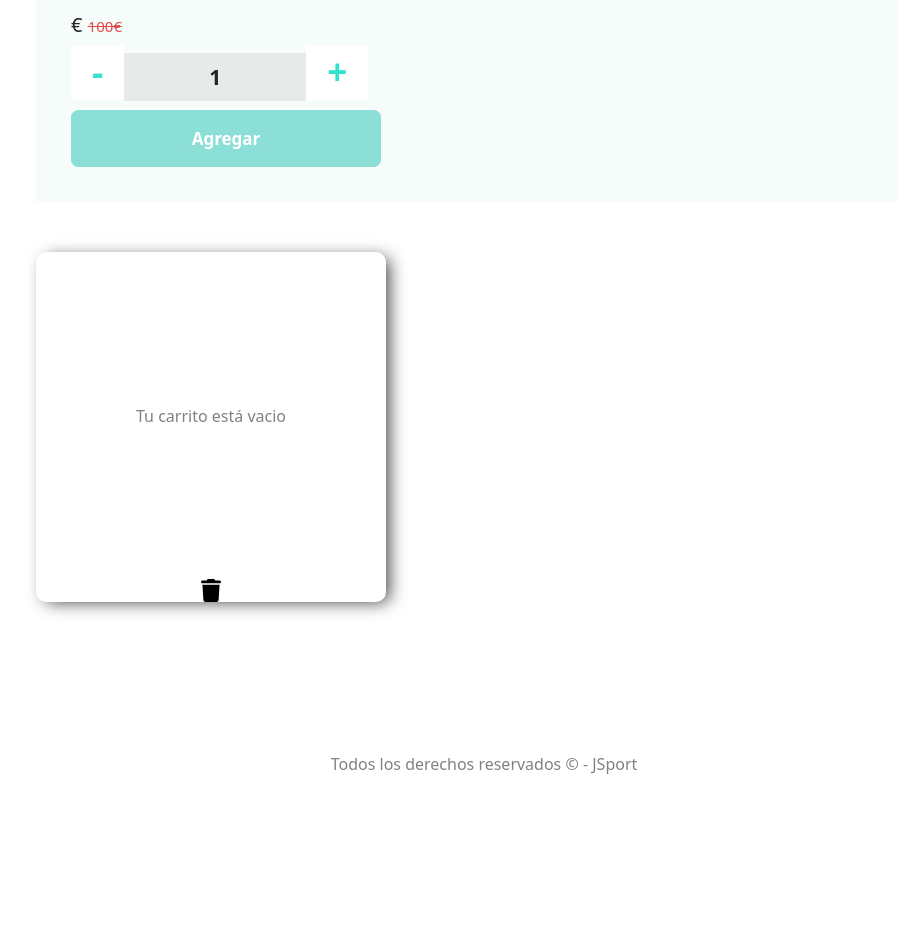
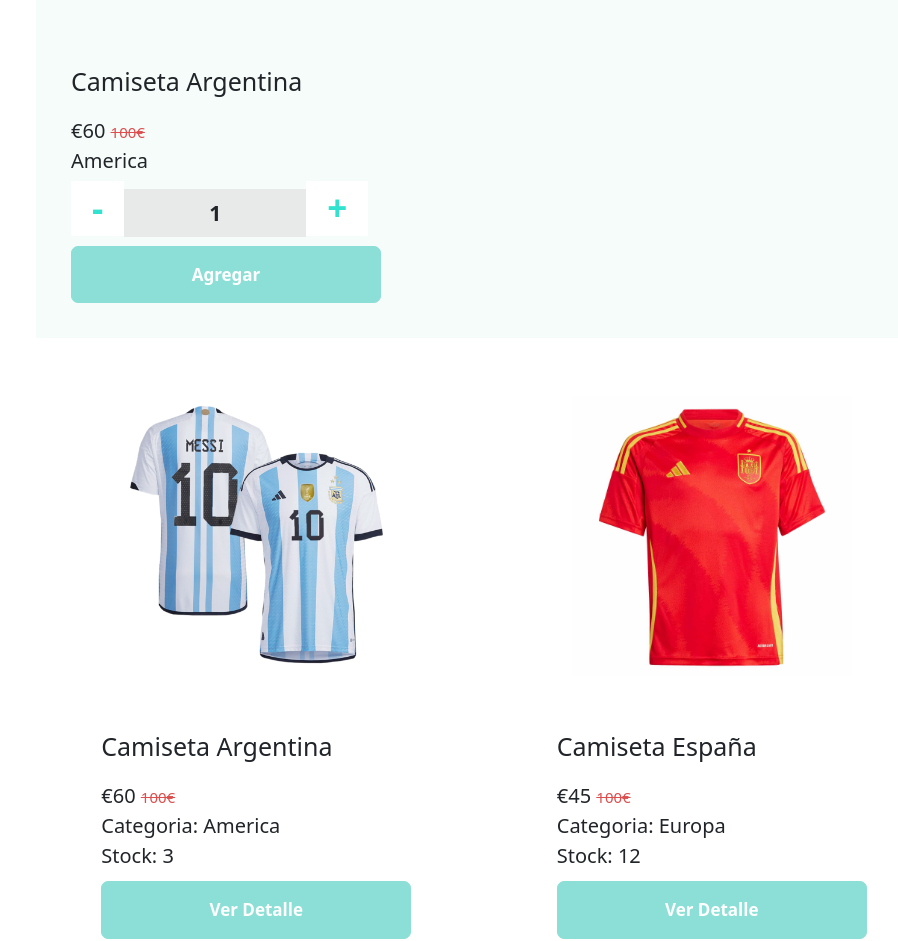
Before and after one commit to JulianSantanatoglia/jsfutbolreact, a React (Vite) app: page /item/1 in a window 1280 px wide. Shown: the part 672-1613 px from the top of the page, without its empty margins (156-1054 px from the left). Before the commit the page ends 1464 px from the top, so only its background shows below. Built offline with nearby package versions, Linux system fonts and the light colour scheme.

Commit message:
ver detalles y agregar al carrito por separado

```diff
--- a/src/App.jsx
+++ b/src/App.jsx
@@ -20,9 +20,11 @@ function App() {
     <Routes>
     <Route path='/' element={<ItemListContainer />}/>
     <Route path='/category/:categoryId' element={<ItemListContainer />}/>
+    <Route path='/item/:itemId' element={<ItemDetailContainer />}/>
     <Route path='*' element={<h1 className="error-404">Lo siento, esta página no existe</h1>}/>
     </Routes>
     </BrowserRouter>
+    <ItemListContainer />
     <ItemDetailContainer />
     <ModalCart />
     <Footer />
--- a/src/components/Card-product/CardProduct.jsx
+++ b/src/components/Card-product/CardProduct.jsx
@@ -5,11 +5,7 @@ import { useState } from 'react'
 
 
 const CardProduct = ({ id, name, img, category, price, stock }) => {
-    const [quantityAdded, setQuantityAdded] = useState(0)
 
-    const handleOnAdd = (quantity) => {
-        setQuantityAdded(quantity)
-    }
 
 
     return (
@@ -17,17 +13,11 @@ const CardProduct = ({ id, name, img, category, price, stock }) => {
         <img className="camiseta-producto" src={img} alt={name} />
         <h2 className="card-header">{name}</h2>
         <p className="card-text card-price">€{price} <span className="card-text descuento-precio">100€</span></p>
-        <p className="card-text card-price">{category}</p>
-            {
-                quantityAdded > 0 ? (
-                    <Link to='/cart' className='Option'>Terminar con la compra</Link>
-                ) : (
-                    <ItemCount initial={1} stock={9} onAdd={(quantity) => console.log('Cantidad agregada ',quantity)}></ItemCount>
-                )
-            }
-        {/* <Link to={`/item/${id}`} className='Option'>Ver detalle</Link> */}
+        <p className="card-text card-price">Categoria: {category}</p>
+        <p className="card-text card-price">Stock: {stock}</p>
+        <button className="Option agregar-carrito">Ver Detalle</button>
+        </div>
 
-        </div>
     )
 }
 
--- /dev/null
+++ b/src/components/ItemDetail/ItemDetail.jsx
@@ -0,0 +1,37 @@
+import './ItemDetail'
+import { useState } from 'react'
+import ItemCount from '../ItemCount/ItemCount'
+import { Link } from 'react-router-dom'
+
+
+const ItemDetail = ({ id, name, img, category, price, stock }) => {
+    const [quantityAdded, setQuantityAdded] = useState(0)
+
+    const handleOnAdd = (quantity) => {
+        setQuantityAdded(quantity)
+    }
+
+    return (
+        <div className="card-container">
+        <img className="camiseta-producto" src={img} alt={name} />
+        <h2 className="card-header">{name}</h2>
+        <p className="card-text card-price">€{price} <span className="card-text descuento-precio">100€</span></p>
+        <p className="card-text card-price">{category}</p>
+        <div>
+            {
+                quantityAdded > 0 ? (
+                    <Link to='/cart' className='Option'>Terminar la compra</Link>
+                ) : (
+                    <ItemCount initial={1} stock={9} onAdd={(quantity) => console.log('Cantidad agregada ',quantity)}></ItemCount>
+                )
+            }
+        </div>
+        {/* <Link to={`/item/${id}`} className='Option'>Ver detalle</Link> */}
+        {/* <ItemCount initial={1} stock={9} onAdd={(quantity) => console.log('Cantidad agregada ',quantity)}></ItemCount> */}
+        </div>
+    )
+}
+
+
+
+export default ItemDetail
--- a/src/components/ItemDetailContainer/ItemDetailContainer.jsx
+++ b/src/components/ItemDetailContainer/ItemDetailContainer.jsx
@@ -1,8 +1,9 @@
 import './ItemDetailContainer.css'
 import { useState, useEffect } from 'react'
 import { getProductById } from '../../asyncMock'
-import CardProduct from '../Card-product/CardProduct'
+// import CardProduct from '../Card-product/CardProduct'
 import { useParams } from 'react-router-dom'
+import ItemDetail from '../ItemDetail/ItemDetail'
 
 const ItemDetailContainer = () => {
     const [product, setProduct] = useState(null)
@@ -18,9 +19,10 @@ const ItemDetailContainer = () => {
                 console.error(error)
             })
     }, [itemId])
+
     return(
         <div className='ItemDetailContainer'>
-            <CardProduct {...product} />
+            <ItemDetail {...product} />
         </div>
     )
 }
--- a/src/components/ItemListContainer/ItemListContainer.jsx
+++ b/src/components/ItemListContainer/ItemListContainer.jsx
@@ -1,24 +1,36 @@
 import { useState, useEffect } from 'react'
 import { getProducts } from '../../asyncMock'
 import ItemList from '../ItemList/ItemList'
-import { useParams } from 'react-router-dom'
+
+// import { useParams } from 'react-router-dom'
 
 const ItemListContainer = ({ greeting }) => {
     const [products, setProducts] = useState([])
 
-    const { categoryId } = useParams()
+    // const { categoryId } = useParams()
 
-    useEffect (()=> {
-        const asyncFunc = categoryId ? getProductsByCategory : getProducts
+    // useEffect (()=> {
+    //     const asyncFunc = categoryId ? getProductsByCategory : getProducts
 
-        asyncFunc(categoryId)
+    //     asyncFunc(categoryId)
+    //         .then(response => {
+    //         setProducts(response)
+    //     })
+    //         .catch(error => {
+    //             console.error(error)
+    //     })
+    // }, [categoryId])
+
+    useEffect(() => {
+        getProducts()
         .then(response => {
             setProducts(response)
         })
         .catch(error => {
             console.error(error)
         })
-    }, [categoryId])
+    }, [])
+
 
     return (
         <div>
@@ -30,16 +42,3 @@ const ItemListContainer = ({ greeting }) => {
 
 
 export default ItemListContainer
-
-
-
-
-
-    // useEffect (()=> {
-    //     getProducts()
-    //     .then(response => {
-    //         setProducts(response)
-    //     })
-    //     .catch(error => {
-    //         console.error(error)
-    //     })
--- a/src/components/NavBar/NavBar.jsx
+++ b/src/components/NavBar/NavBar.jsx
@@ -24,10 +24,7 @@ const NavBar = () => {
                     </button>
                     <div className="collapse navbar-collapse" id="navbarNavAltMarkup">
                         <div className="navbar-nav">
-                            {/* <button className="nav-link prop-link" aria-current="page" href="#">Home</button>
-                            <button className="nav-link prop-link" href="#">Camisetas de América</button>
-                            <button className="nav-link prop-link" href="#">Camisetas de Europa</button> */}
-                            <NavLink to={`/`} className={({ isActive}) => isActive ? 'ActiveOption nav-link prop-link' : 'Option nav-link prop-link'}>Home</NavLink>
+                            <NavLink to={`/`} className="nav-link prop-link">Home</NavLink>
                             <NavLink to={`/category/america`} className={({ isActive}) => isActive ? 'ActiveOption nav-link prop-link' : 'Option nav-link prop-link'}>Camisetas de America</NavLink>
                             <NavLink to={`/category/europa`} className={({ isActive}) => isActive ? 'ActiveOption nav-link prop-link' : 'Option nav-link prop-link nav-link prop-link' }>Camisetas de Europa</NavLink>
                         </div>
```
Also changed, not shown: src/asyncMock.js (+8 -0 lines), src/components/ItemDetail/ItemDetail.css (added). Lines whose indentation alone changed are shown as unchanged.
